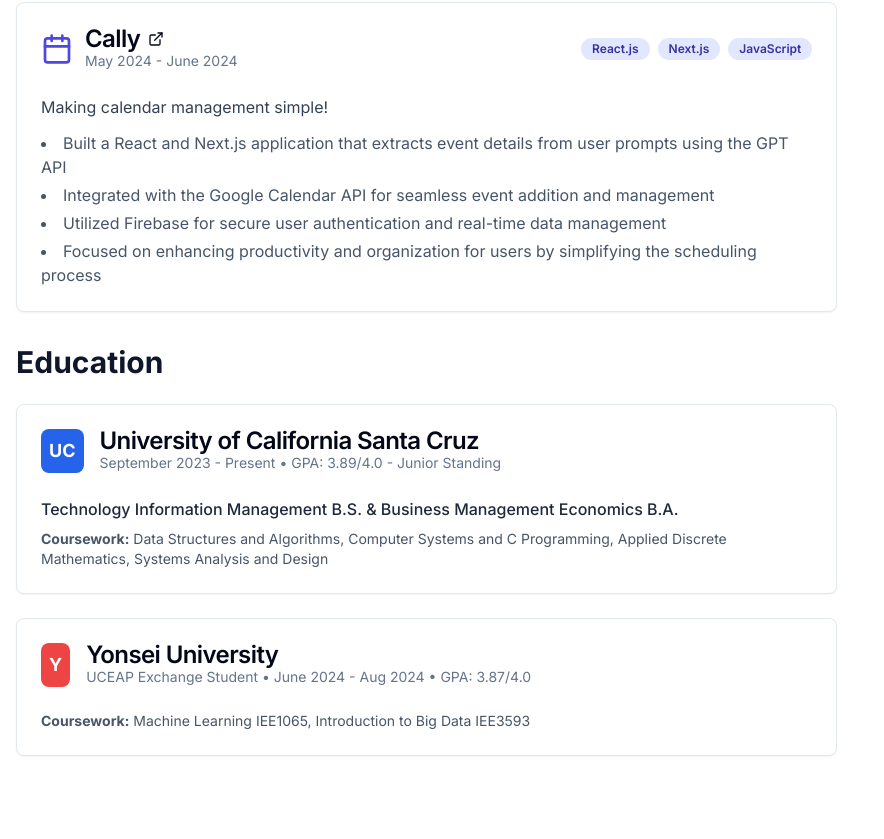
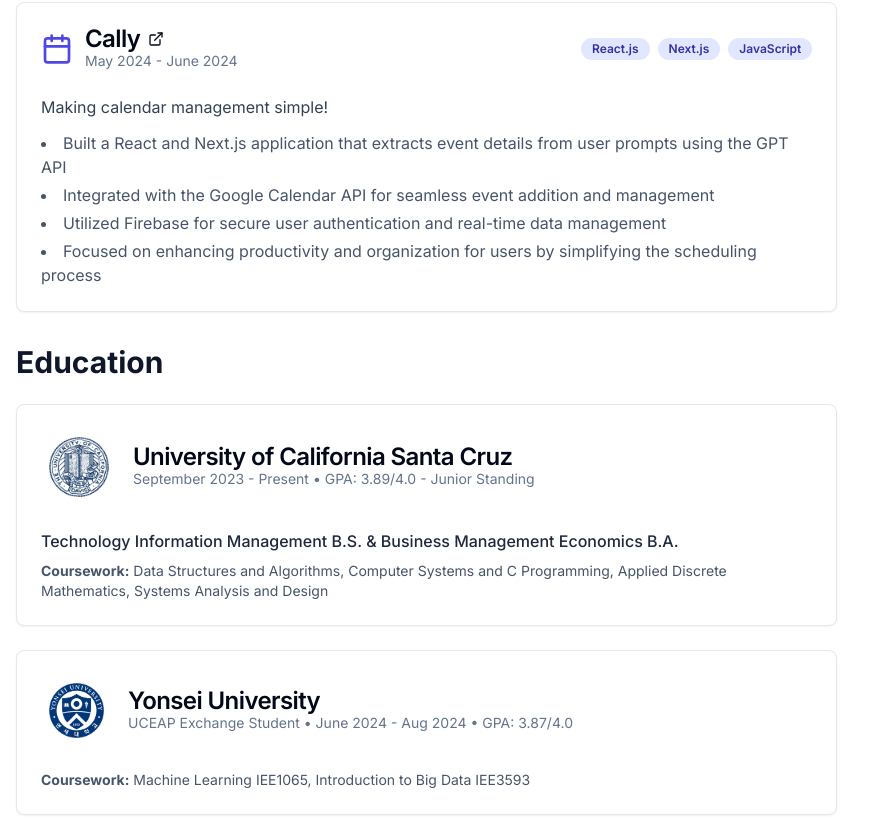
Before and after one commit to dongjunhahm/dongjun-hahm-portfolio, a Next.js app: page / in a window 1280 px wide. Shown: the part 2791-3630 px from the top of the page, without its empty margins (0-884 px from the left). Before the commit the page ends 3571 px from the top, so only its background shows below. Built offline with nearby package versions, Linux system fonts and the light colour scheme.

Commit message:
further logo work updated for education

```diff
--- a/app/page.tsx
+++ b/app/page.tsx
@@ -689,8 +689,14 @@ export default function Home() {
               <Card>
                 <CardHeader>
                   <div className="flex items-center gap-4">
-                    <div className="bg-blue-600 p-2 rounded-lg text-white font-bold text-lg">
-                      UC
+                    <div className="p-2 rounded-lg text-white font-bold text-lg flex items-center justify-center">
+                      <Image
+                        src="/uc logo.png"
+                        alt="UC Logo"
+                        width={60}
+                        height={60}
+                        className="object-contain rounded-lg"
+                      />
                     </div>
                     <div>
                       <CardTitle>University of California Santa Cruz</CardTitle>
@@ -717,8 +723,14 @@ export default function Home() {
               <Card>
                 <CardHeader>
                   <div className="flex items-center gap-4">
-                    <div className="bg-red-500 p-2 rounded-lg text-white font-bold text-lg">
-                      Y
+                    <div className="p-2 rounded-lg text-white font-bold text-lg flex items-center justify-center">
+                      <Image
+                        src="/yonsei logo.png"
+                        alt="Yonsei Logo"
+                        width={55}
+                        height={55}
+                        className="object-contain rounded-lg"
+                      />
                     </div>
                     <div>
                       <CardTitle>Yonsei University</CardTitle>
```
Also changed, not shown: public/uc logo.png (added), public/yonsei logo.png (added).
